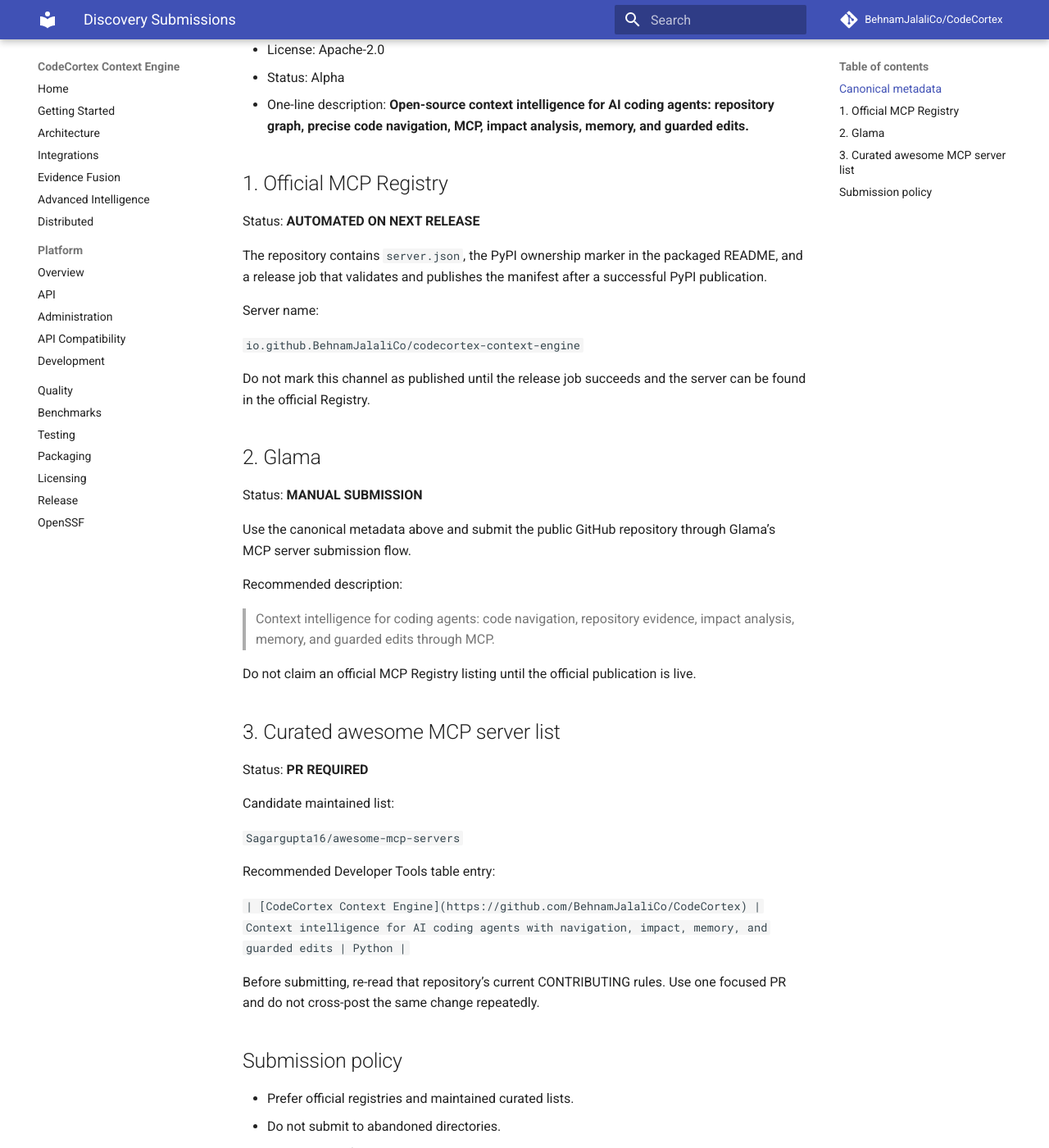
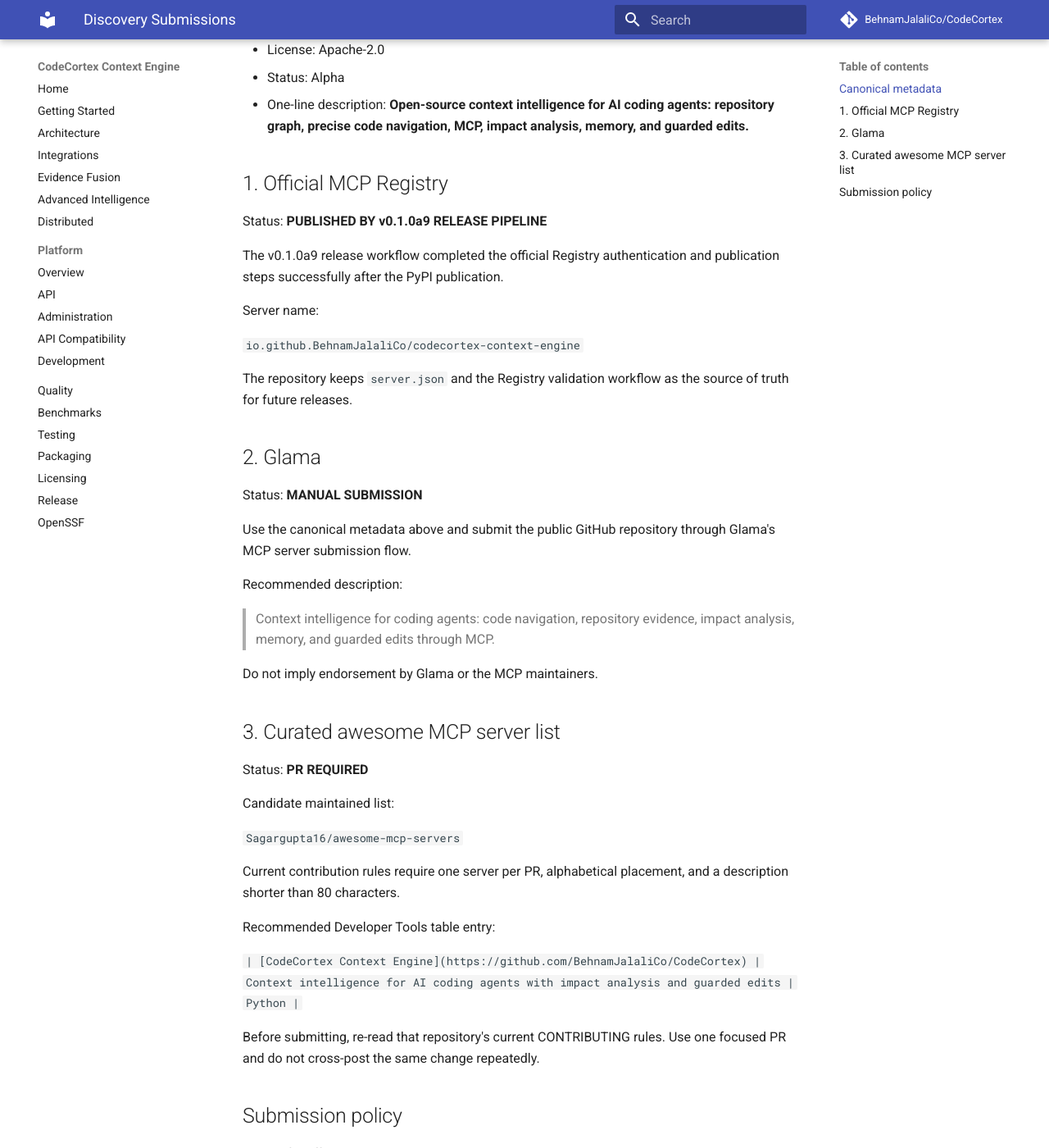
Before and after one commit to BehnamJalaliCo/CodeCortex, an MkDocs documentation site: the page built from docs/DISCOVERY_SUBMISSIONS.md, in a window 1280 px wide and 1400 px high, scrolled down 509 px. Shown: the whole window at 82% size. Built offline with MkDocs 1.6.1 and Material for MkDocs 9.7.7, drawn with Linux system fonts in a browser that asks for light colours; comment, search, counter and statistics services are not loaded.

Commit message:
docs: record live discovery publication status

```diff
--- a/docs/DISCOVERY_SUBMISSIONS.md
+++ b/docs/DISCOVERY_SUBMISSIONS.md
@@ -17,27 +17,27 @@
 
 ## 1. Official MCP Registry
 
-Status: **AUTOMATED ON NEXT RELEASE**
+Status: **PUBLISHED BY v0.1.0a9 RELEASE PIPELINE**
 
-The repository contains `server.json`, the PyPI ownership marker in the packaged README, and a release job that validates and publishes the manifest after a successful PyPI publication.
+The v0.1.0a9 release workflow completed the official Registry authentication and publication steps successfully after the PyPI publication.
 
 Server name:
 
 `io.github.BehnamJalaliCo/codecortex-context-engine`
 
-Do not mark this channel as published until the release job succeeds and the server can be found in the official Registry.
+The repository keeps `server.json` and the Registry validation workflow as the source of truth for future releases.
 
 ## 2. Glama
 
 Status: **MANUAL SUBMISSION**
 
-Use the canonical metadata above and submit the public GitHub repository through Glama’s MCP server submission flow.
+Use the canonical metadata above and submit the public GitHub repository through Glama's MCP server submission flow.
 
 Recommended description:
 
 > Context intelligence for coding agents: code navigation, repository evidence, impact analysis, memory, and guarded edits through MCP.
 
-Do not claim an official MCP Registry listing until the official publication is live.
+Do not imply endorsement by Glama or the MCP maintainers.
 
 ## 3. Curated awesome MCP server list
 
@@ -47,11 +47,13 @@
 
 `Sagargupta16/awesome-mcp-servers`
 
+Current contribution rules require one server per PR, alphabetical placement, and a description shorter than 80 characters.
+
 Recommended Developer Tools table entry:
 
-`| [CodeCortex Context Engine](https://github.com/BehnamJalaliCo/CodeCortex) | Context intelligence for AI coding agents with navigation, impact, memory, and guarded edits | Python |`
+`| [CodeCortex Context Engine](https://github.com/BehnamJalaliCo/CodeCortex) | Context intelligence for AI coding agents with impact analysis and guarded edits | Python |`
 
-Before submitting, re-read that repository’s current CONTRIBUTING rules. Use one focused PR and do not cross-post the same change repeatedly.
+Before submitting, re-read that repository's current CONTRIBUTING rules. Use one focused PR and do not cross-post the same change repeatedly.
 
 ## Submission policy
 
```
